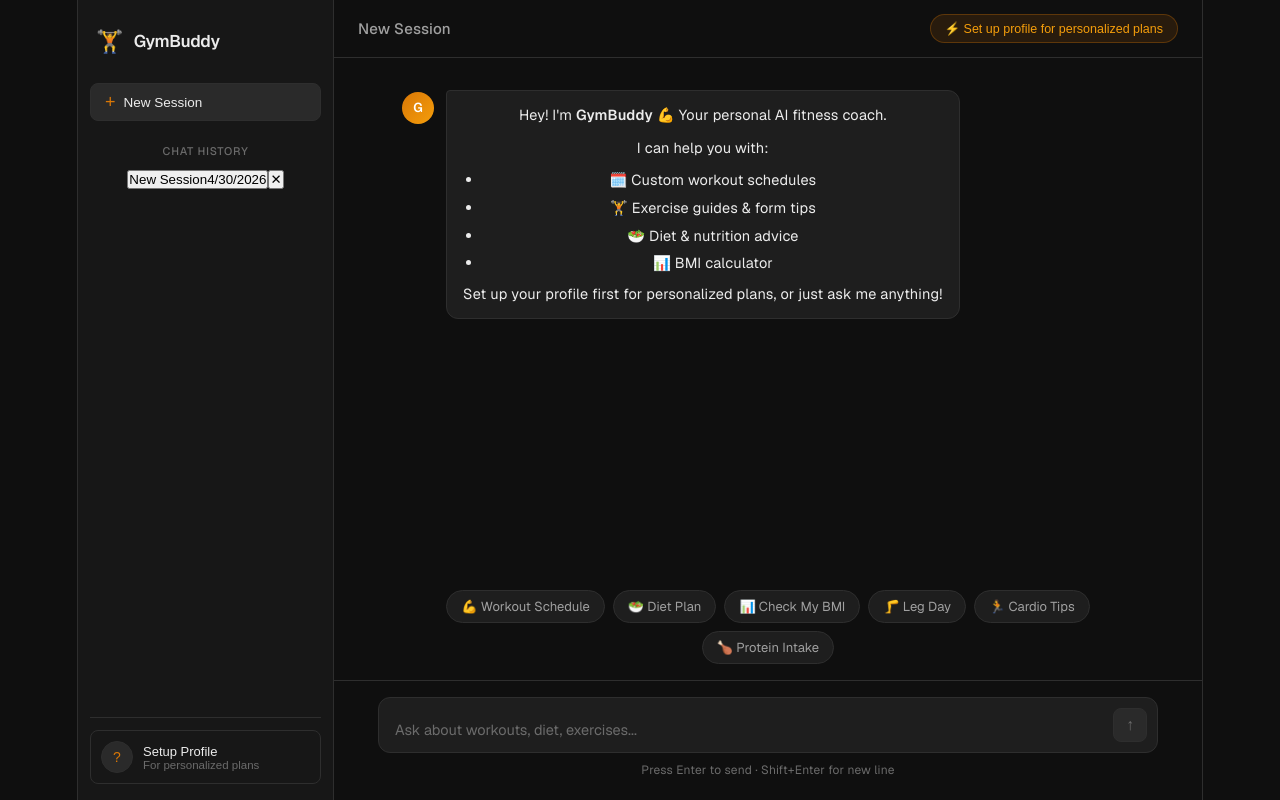
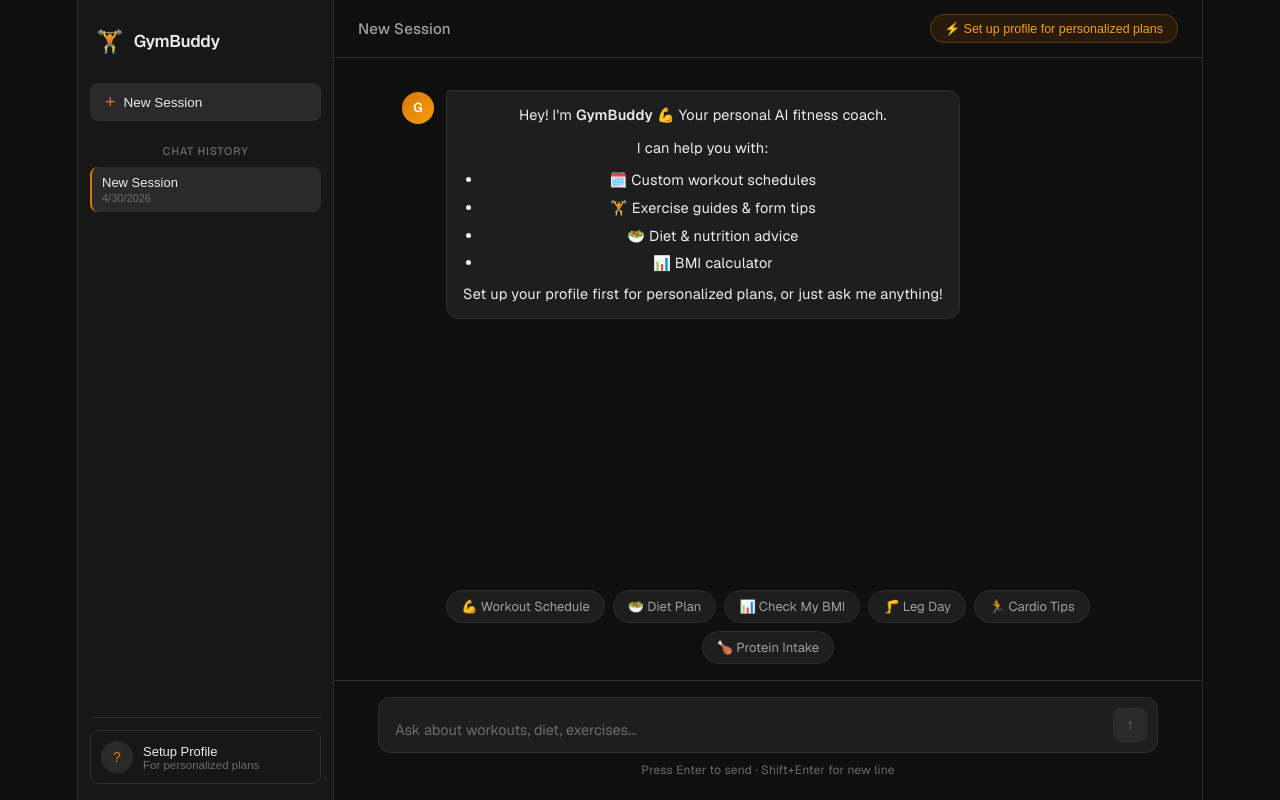
Before and after one commit to adriancomia/gymBuddy, a React (Vite) app in the folder frontend/: page / in a window 1280 px wide. Built offline with nearby package versions, Linux system fonts and the light colour scheme.

Commit message:
add persistent chat history

```diff
--- a/frontend/src/App.css
+++ b/frontend/src/App.css
@@ -486,3 +486,82 @@ body {
   .message { padding: 8px 16px; }
   .input-area { padding: 12px 16px 16px; }
 }
+
+/* ─── Chat History ──────────────────────────────────────────────── */
+.history-item {
+  display: flex;
+  align-items: center;
+  gap: 4px;
+  border-radius: var(--radius-sm);
+  transition: background 0.1s;
+  position: relative;
+}
+.history-item:hover { background: var(--surface-2); }
+.history-item.active { background: var(--surface-2); border-left: 2px solid var(--accent); }
+
+.history-btn {
+  flex: 1;
+  display: flex;
+  flex-direction: column;
+  align-items: flex-start;
+  gap: 2px;
+  padding: 8px 10px;
+  background: none;
+  border: none;
+  cursor: pointer;
+  text-align: left;
+  min-width: 0;
+}
+.history-title {
+  font-size: 13px;
+  color: var(--text-2);
+  white-space: nowrap;
+  overflow: hidden;
+  text-overflow: ellipsis;
+  width: 100%;
+}
+.history-item.active .history-title { color: var(--text); }
+.history-date {
+  font-size: 11px;
+  color: var(--text-3);
+}
+
+.delete-btn {
+  background: none;
+  border: none;
+  color: var(--text-3);
+  font-size: 11px;
+  cursor: pointer;
+  padding: 4px 6px;
+  border-radius: 4px;
+  opacity: 0;
+  transition: opacity 0.1s, color 0.1s;
+  flex-shrink: 0;
+}
+.history-item:hover .delete-btn { opacity: 1; }
+.delete-btn:hover { color: #ef4444; }
+
+.delete-confirm {
+  display: flex;
+  gap: 4px;
+  padding: 2px 4px;
+  flex-shrink: 0;
+}
+.delete-yes {
+  font-size: 11px;
+  padding: 3px 8px;
+  background: #ef4444;
+  border: none;
+  border-radius: 4px;
+  color: #fff;
+  cursor: pointer;
+}
+.delete-no {
+  font-size: 11px;
+  padding: 3px 8px;
+  background: var(--surface-2);
+  border: 1px solid var(--border);
+  border-radius: 4px;
+  color: var(--text-2);
+  cursor: pointer;
+}
```
